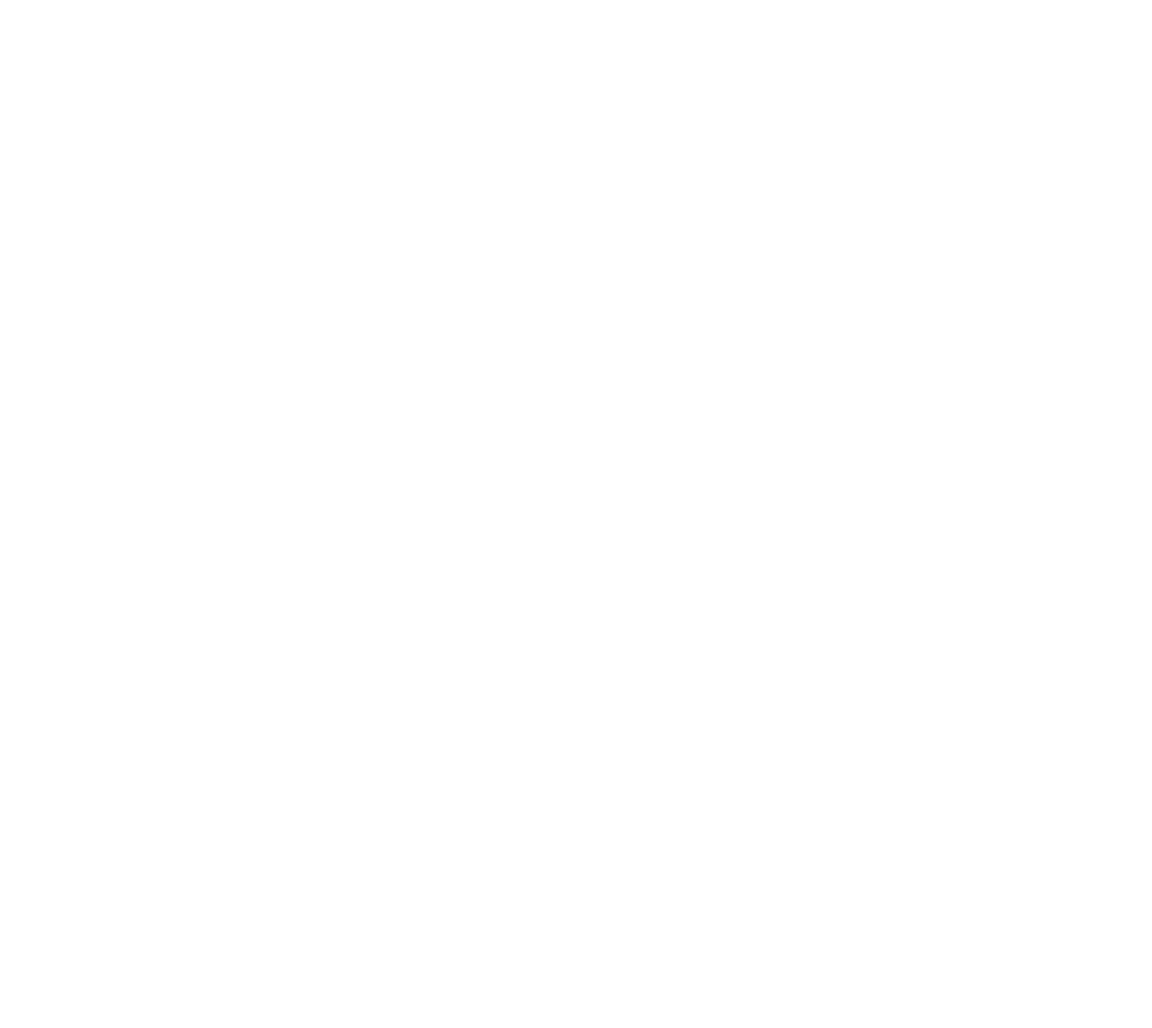
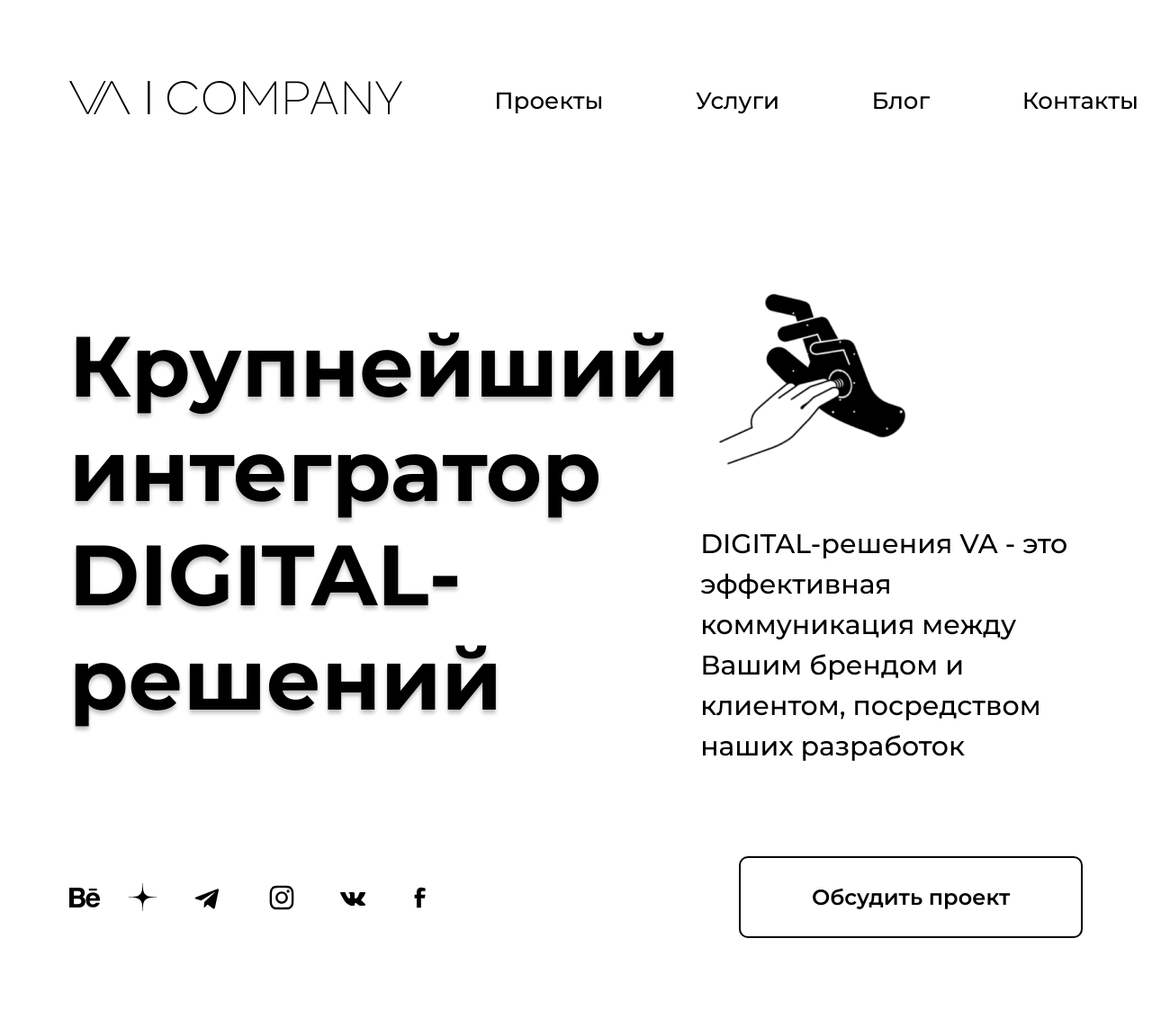
Before and after one commit to muborizMirzoev/Va-company2, a plain HTML site: page index.html in a window 1280 px wide. Shown: the whole page at 90% size. Before the commit the page ends 800 px from the top, so only its background shows below. Drawn offline with Linux system fonts and the light colour scheme.

Commit message:
feat: implement start page

```diff
--- a/index.html
+++ b/index.html
@@ -4,9 +4,59 @@
   <meta charset="UTF-8">
   <meta name="viewport" content="width=device-width, initial-scale=1.0">
   <link rel="stylesheet" href="style.css">
+  <link href="https://fonts.googleapis.com/css2?family=Montserrat:wght@400;500;600;700&display=swap" rel="stylesheet">
   <title>VA</title>
 </head>
 <body>
 
+  <header class="header container">
+      <a class="header__logo" href="#">
+        <svg class="logo" width="370" height="38" fill="none" viewBox="0 0 370 38"  xmlns="http://www.w3.org/2000/svg">
+          <path d="M89.5416 0.121094H87.1113V36.9568H89.5416V0.121094Z" fill="black"/>
+          <path d="M140.843 27.9112L142.556 28.6955C139.395 33.8676 133.818 37.2581 127.114 37.2581C116.608 37.2581 108.941 28.9017 108.941 18.6706C108.941 8.43956 116.608 0.0898438 127.114 0.0898438C133.818 0.0898438 139.389 3.48025 142.556 8.65228L140.843 9.43673C138.057 4.89625 133.122 1.91801 127.121 1.91801C117.686 1.91801 110.983 9.4367 110.928 18.6772C110.983 27.9178 117.68 35.4364 127.121 35.4364C133.122 35.4232 138.057 32.4515 140.843 27.9112Z" fill="black"/>
+          <path d="M185.118 18.7131C185.118 28.9441 177.398 37.3005 166.892 37.3005C156.44 37.3005 148.719 28.9507 148.719 18.7131C148.719 8.42879 156.44 0.0791016 166.892 0.0791016C177.398 0.0791016 185.118 8.42879 185.118 18.7131ZM183.085 18.7131C183.085 9.41933 176.381 1.90061 166.892 1.90061C157.457 1.90061 150.753 9.41933 150.753 18.7131C150.753 27.9536 157.457 35.5255 166.892 35.5255C176.381 35.5255 183.085 27.9536 183.085 18.7131Z" fill="black"/>
+          <path d="M229.93 0.391602V36.9348H228.053V3.84184L212.188 27.3353H210.952L195.031 3.84184V36.9348H193.154V0.391602H194.868L211.539 25.0817L228.21 0.391602H229.93Z" fill="black"/>
+          <path d="M266.066 11.5668C266.066 18.2479 260.863 22.742 253.838 22.742H242.206V36.9417H240.383V0.398445H253.838C260.7 0.391797 266.066 4.83255 266.066 11.5668ZM264.079 11.5668C264.079 5.72336 259.683 2.21994 253.838 2.21994H242.206V20.9071H253.838C259.524 20.9071 264.079 17.4103 264.079 11.5668Z" fill="black"/>
+          <path d="M292.004 25.3477H274.527L269.92 36.9348H267.934L282.406 0.391602H284.119L298.593 36.9348H296.606L292.004 25.3477ZM291.308 23.5727L283.266 3.31668L275.224 23.5727H291.308Z" fill="black"/>
+          <path d="M334.408 0.391602V36.9348H332.694L307.715 3.62914V36.9348H305.838V0.391602H307.551L332.531 33.8038V0.391602H334.408Z" fill="black"/>
+          <path d="M355.95 24.7694V36.9348H354.127V24.8225L340.031 0.391602H342.175L355.043 22.6819L367.856 0.391602H369.999L355.95 24.7694Z" fill="black"/>
+          <path d="M21.4563 36.849C27.8188 24.6037 34.1814 12.3517 40.5439 0.106348C39.9159 0.0997001 39.2809 0.086419 38.6529 0.079771L20.4733 34.9545L2.25281 0C1.50187 0.0332393 0.750938 0.0664543 0 0.0996934C6.49904 12.345 12.9912 24.5971 19.4903 36.8424C20.1388 36.849 20.801 36.849 21.4563 36.849Z" fill="black"/>
+          <path d="M46.1481 0.166016C39.7856 12.4114 33.4231 24.6633 27.0605 36.9087C27.6886 36.9154 28.3235 36.9287 28.9516 36.9353L47.1379 2.05398L65.3584 37.0084C66.1093 36.9751 66.8603 36.9419 67.6112 36.9087C61.1122 24.6633 54.62 12.4114 48.1209 0.166016C47.4656 0.166016 46.8035 0.166016 46.1481 0.166016Z" fill="black"/>
+          </svg>
+      </a>
+      <nav class="header__nav nav">
+        <a class="nav__projects nav__item" href="#" >Проекты</a>
+        <a class="nav__services nav__item" href="#">Услуги</a>
+        <a class="nav__blog nav__item" href="#">Блог</a>
+        <a class="nav__contacts nav__item" href="#">Контакты</a>
+  </header>
+
+  <section class="promo container">
+    <div class="promo__main">
+      <div class="promo__main__title">
+        <h1 class="promo__title">Крупнейший интегратор DIGITAL-решений</h1>
+      </div>
+      <div class="promo__dscr">
+        <img src="./image/start-page/promo.png" alt="promo" class="promo__img">
+        <p class="promo__text">
+          DIGITAL-решения VA - это эффективная коммуникация между Вашим брендом и клиентом, посредством наших разработок
+        </p>
+      </div>
+    </div>
+
+    <div class="promo__footer">
+      <div class="promo__social">
+        <a class="promo__social--item" href="#"><img src="./image/start-page/Behance.svg" alt="Bh"></a>
+        <a class="promo__social--item" href="#"><img src="./image/start-page/Vector.svg" alt="V"></a>
+        <a class="promo__social--item" href="#"><img src="./image/start-page/telegram.svg" alt="telegram"></a>
+        <a class="promo__social--item" href="#"><img src="./image/start-page/Instagram.svg" alt="Instagram"></a>
+        <a class="promo__social--item" href="#"><img src="./image/start-page/VK.svg" alt="VK"></a>
+        <a class="promo__social--item" href="#"><img src="./image/start-page/Facebook.svg" alt="FB"></a>
+      </div>
+      <button class="promo__btn btn">Обсудить проект</button>
+    </div>
+  </section>
+
+
 </body>
 </html>
--- a/style.css
+++ b/style.css
@@ -0,0 +1,200 @@
+/* Settings */
+/* Указываем box sizing */
+*,
+*::before,
+*::after {
+  box-sizing: border-box;
+}
+
+:root {
+  --main-font-color: #000000;
+  --btn-bg-color: #1EBCD4;
+}
+/* Убираем внутренние отступы */
+ul[class],
+ol[class] {
+  padding: 0;
+}
+
+/* Убираем внешние отступы */
+body,
+h1,
+h2,
+h3,
+h4,
+p,
+ul[class],
+ol[class],
+li,
+figure,
+figcaption,
+blockquote,
+dl,
+dd {
+  margin: 0;
+}
+
+/* Выставляем основные настройки по-умолчанию для body */
+body {
+  min-height: 100vh;
+  scroll-behavior: smooth;
+  text-rendering: optimizeSpeed;
+  line-height: 1.5;
+  font-family: 'Montserrat', sans-serif;
+  color: var(--main-font-color);
+}
+
+li {
+  list-style: none;
+}
+
+a {
+  text-decoration: none;
+  color: inherit;
+}
+/* Упрощаем работу с изображениями */
+img {
+  max-width: 100%;
+  display: block;
+}
+
+/* Указываем понятную периодичность в потоке данных у article*/
+article > * + * {
+  margin-top: 1em;
+}
+
+/* Наследуем шрифты для инпутов и кнопок */
+input,
+button,
+textarea,
+select {
+  font: inherit;
+}
+
+/* Удаляем все анимации и переходы для людей, которые предпочитай их не использовать */
+@media (prefers-reduced-motion: reduce) {
+  * {
+    animation-duration: 0.01ms !important;
+    animation-iteration-count: 1 !important;
+    transition-duration: 0.01ms !important;
+    scroll-behavior: auto !important;
+  }
+}
+
+.container {
+  padding-left: 6%;
+  padding-right: 6%;
+  margin: 0 auto;
+}
+
+/* Start Page */
+
+.header {
+  padding-top: 90px;
+  padding-bottom: 90px;
+  display: flex;
+  justify-content: space-between;
+  align-items: center;
+}
+
+.logo{
+  max-width: 370px;
+  min-height: 37px;
+}
+.logo > path {
+  fill: var(--main-font-color);
+}
+
+.nav {
+  display: flex;
+  align-items: center;
+  font-size: 26px;
+  font-weight: 500;
+}
+
+.nav__item {
+  margin-left: 8vw;
+  position: relative;
+}
+
+.nav__item:after {
+  content: "";
+  position: absolute;
+  bottom: 0px;
+  left: 50%;
+  display: block;
+  height: 1px;
+  width: 0;
+  transition: width 0.3s ease 0s, left 0.3s ease 0s;
+  background-color: var(--main-font-color)
+}
+.nav__item:hover:after {
+  width: 100%;
+  left: 0;
+}
+
+.promo__main {
+  display: flex;
+  justify-content: space-between;
+  align-items: center;
+  padding-top: 84px;
+}
+
+.promo__title {
+  max-width: 924px;
+  font-weight: 700;
+  font-size: 95px;
+  line-height: 116px;
+  text-shadow: 0px 4px 4px rgba(0, 0, 0, 0.25);
+}
+
+.promo__img {
+  width: 247px;
+  height: 222px;
+}
+
+.promo__text {
+  padding-top: 51px;
+  max-width: 560px;
+  font-weight: 500;
+  font-size: 30px;
+  line-height: 45px;
+}
+
+.promo__footer {
+  display: flex;
+  align-items: center;
+  justify-content: space-between;
+  padding-top: 100px;
+  padding-bottom: 100px;
+}
+
+.promo__social {
+  display: flex;
+  align-items: center;
+}
+
+.promo__social--item {
+  margin-right: 32px;
+}
+
+.promo__btn {
+  min-width: 382px;
+  padding: 29px;
+  border-radius: 10px;
+  font-weight: 600;
+  font-size: 24px;
+  text-align: center;
+  line-height: 29px;
+  cursor: pointer;
+  overflow: visible;
+  outline: none;
+  background-color: #fff;
+  border: 2px solid var(--main-font-color);
+}
+
+.promo__btn:hover {
+  color: var(--main-font-color);
+  background-color: var(--btn-bg-color);
+
+}
```
Also changed, not shown: image/start-page/Behance.svg (added), image/start-page/Facebook.svg (added), image/start-page/Instagram.svg (added), image/start-page/VK.svg (added), image/start-page/Vector.svg (added), image/start-page/logo.svg (added), image/start-page/promo.png (added), image/start-page/telegram.svg (added).
